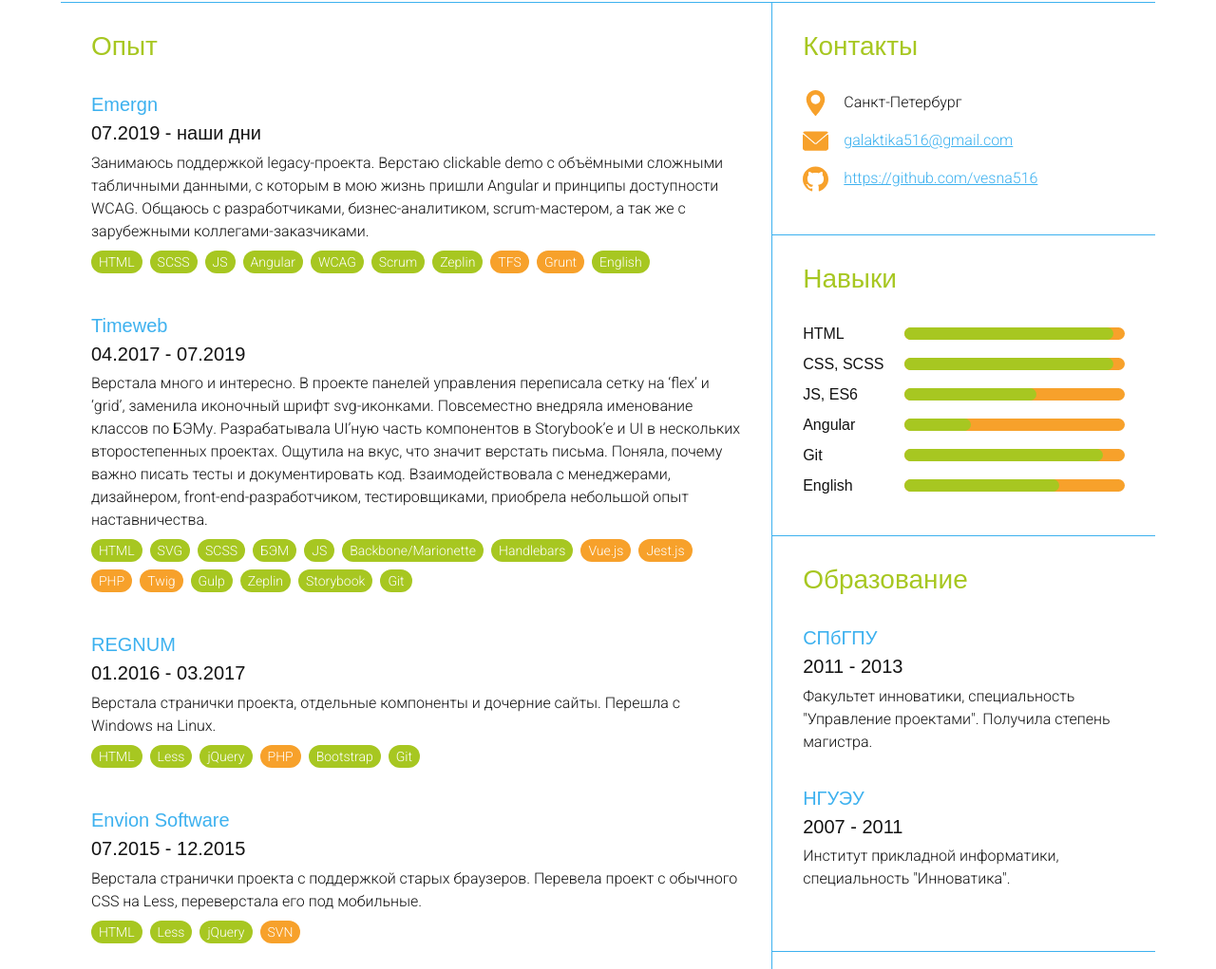
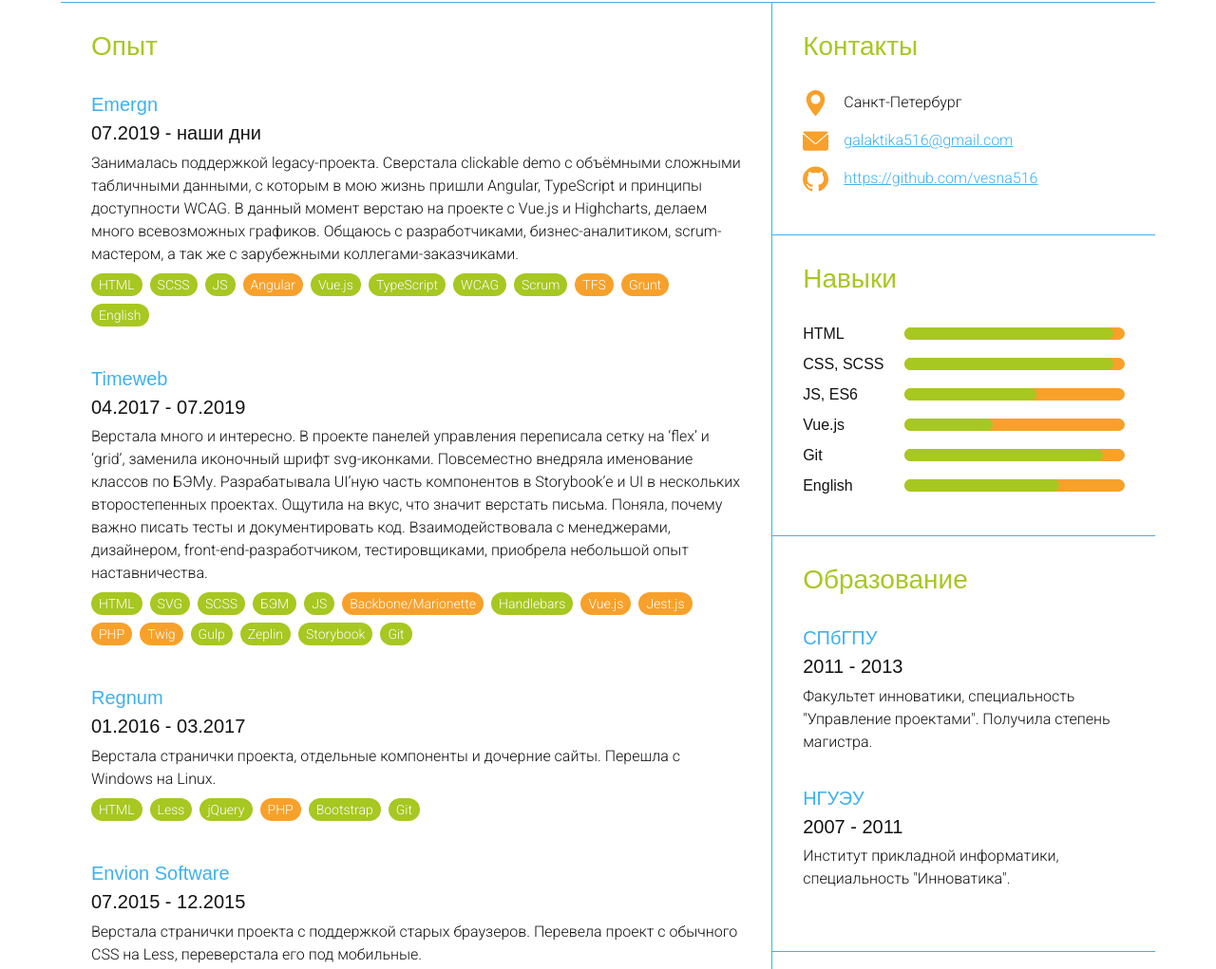
Before and after one commit to vesna516/my-page, a website: page docs/index.html in a window 1280 px wide. Shown: the part 372-1393 px from the top of the page at 95% size. Drawn offline with Linux system fonts and the light colour scheme; a web font is replaced by a local one.

Commit message:
Update info

```diff
--- a/docs/index.html
+++ b/docs/index.html
@@ -2,7 +2,7 @@
 <html lang="ru">
 <head>
 	<meta charset="utf-8">
-	<title>Lyudmila Zaytseva, UI Developer</title>
+	<title>Lyudmila Vereshchagina, UI Developer</title>
 	<meta name="viewport" content="width=device-width, initial-scale=1.0">
 	<link rel="stylesheet" href="app.css">
 	<link href="https://fonts.googleapis.com/css?family=Arsenal:400|Roboto:300&display=swap&subset=cyrillic" rel="stylesheet">
@@ -11,7 +11,7 @@
 	<div class="wrapper">
 		<header class="header" role="heading">
 			<h1 class="h1">
-				Людмила <span class="h1__accent">Зайцева</span><br>
+				Людмила <span class="h1__accent">Верещагина</span><br>
 				<span class="h1__subheader">UI девелопер</span>
 			</h1>
 		</header>
@@ -29,16 +29,19 @@
 						<section class="content__item">
 							<h3 class="h3 h3_accent">Emergn</h3>
 							<p class="h3">07.2019 - наши дни</p>
-							<p>Занимаюсь поддержкой legacy-проекта. Верстаю clickable demo с объёмными сложными табличными данными, с которым в мою жизнь пришли Angular и принципы доступности WCAG.
-								Общаюсь с разработчиками, бизнес-аналитиком, scrum-мастером, а так же с зарубежными коллегами-заказчиками.</p>
+							<p>Занималась поддержкой legacy-проекта. Сверстала clickable demo с объёмными сложными табличными данными,
+								с которым в мою жизнь пришли Angular, TypeScript и принципы доступности WCAG. В данный момент верстаю на проекте
+								с Vue.js и Highcharts, делаем много всевозможных графиков. Общаюсь с разработчиками, бизнес-аналитиком,
+								scrum-мастером, а так же с зарубежными коллегами-заказчиками.</p>
 							<div class="row row_wrap">
 								<span class="tag tag_primary">HTML</span>
 								<span class="tag tag_primary">SCSS</span>
 								<span class="tag tag_primary">JS</span>
-								<span class="tag tag_primary">Angular</span>
+								<span class="tag tag_secondary">Angular</span>
+								<span class="tag tag_primary">Vue.js</span>
+								<span class="tag tag_primary">TypeScript</span>
 								<span class="tag tag_primary">WCAG</span>
 								<span class="tag tag_primary">Scrum</span>
-								<span class="tag tag_primary">Zeplin</span>
 								<span class="tag tag_secondary">TFS</span>
 								<span class="tag tag_secondary">Grunt</span>
 								<span class="tag tag_primary">English</span>
@@ -57,7 +60,7 @@
 								<span class="tag tag_primary">SCSS</span>
 								<span class="tag tag_primary">БЭМ</span>
 								<span class="tag tag_primary">JS</span>
-								<span class="tag tag_primary">Backbone/Marionette</span>
+								<span class="tag tag_secondary">Backbone/Marionette</span>
 								<span class="tag tag_primary">Handlebars</span>
 								<span class="tag tag_secondary">Vue.js</span>
 								<span class="tag tag_secondary">Jest.js</span>
@@ -70,7 +73,7 @@
 							</div>
 						</section>
 						<section class="content__item">
-							<h3 class="h3 h3_accent">REGNUM</h3>
+							<h3 class="h3 h3_accent">Regnum</h3>
 							<p class="h3">01.2016 - 03.2017</p>
 							<p>Верстала странички проекта, отдельные компоненты и дочерние сайты. Перешла с Windows на Linux.</p>
 							<div class="row row_wrap">
@@ -129,8 +132,8 @@
 							<span class="skill__level skill__level_60"></span>
 						</div>
 						<div class="skill">
-							<span class="skill__name">Angular</span class="skill__name">
-							<span class="skill__level skill__level_30"></span>
+							<span class="skill__name">Vue.js</span class="skill__name">
+							<span class="skill__level skill__level_40"></span>
 						</div>
 						<div class="skill">
 							<span class="skill__name">Git</span class="skill__name">
@@ -166,7 +169,7 @@
 			</div>
 		</main>
 		<footer class="footer" role="presentation">
-			© 2020 Людмила Зайцева, UI девелопер<br>
+			© 2020 Людмила Верещагина, UI девелопер<br>
 			<a href="mailto:galaktika516@gmail.com">galaktika516@gmail.com</a>
 		</footer>
 	</div>
--- a/package.json
+++ b/package.json
@@ -2,7 +2,7 @@
   "name": "vesna516",
   "version": "1.0.0",
   "description": "Resume page",
-  "author": "Lyudmila Zaytseva",
+  "author": "Lyudmila Vereshchagina",
   "repository": {
     "type": "git",
     "url": "git@github.com:vesna516/vesna516.github.io.git"
--- a/src/styles.scss
+++ b/src/styles.scss
@@ -191,8 +191,8 @@ a {
             width: 60%;
         }
 
-        &_30:before {
-            width: 30%;
+        &_40:before {
+            width: 40%;
         }
     }
 }
```
Also changed, not shown: src/index.html (+14 -11 lines), docs/app.css.
